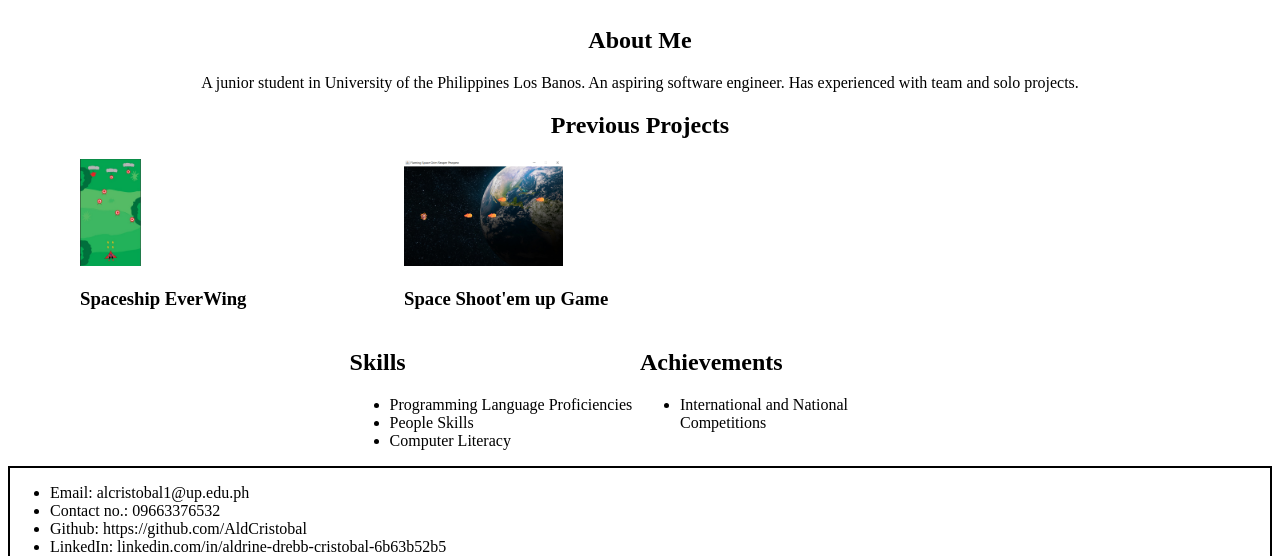
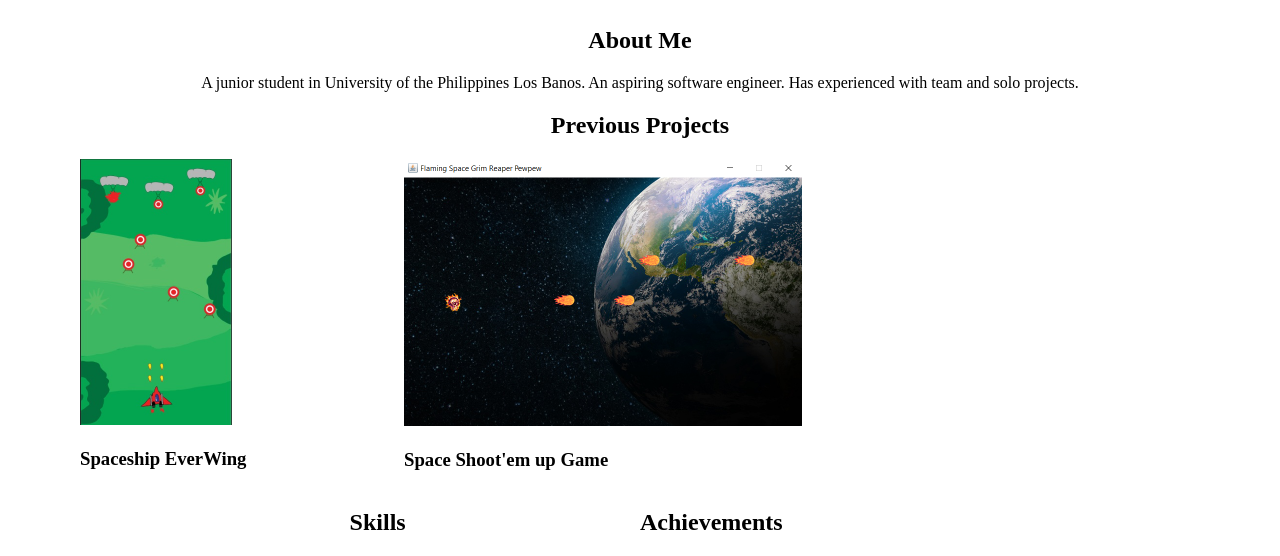
Before and after one commit to AldCristobal/AldCristobal.github.io, a plain HTML site: page index.html in a window 1280 px wide. Shown: the part 374-930 px from the top of the page. Drawn offline with Linux system fonts and the light colour scheme.

Commit message:
adjust Previous Projects images and Footer links

```diff
--- a/index.html
+++ b/index.html
@@ -47,11 +47,11 @@
             <h2>Previous Projects</h2>
             <div class="flex-container-projsub">
                 <div class="flex-item-proj">
-                    <img src="/assets/game2_screenshot.jpg" height="20%" width="20%">
+                    <img src="/assets/game2_screenshot.jpg" height="50%" width="50%">
                     <h3>Spaceship EverWing</h3>
                 </div>
                 <div class="flex-item-proj">
-                    <img src="/assets/game_screenshot.webp" height="20%" width="20%">
+                    <img src="/assets/game_screenshot.webp" height="50%" width="50%">
                     <h3>Space Shoot'em up Game</h3>
                 </div>
             </div>
@@ -83,9 +83,9 @@
             <div class="flex-item-footer" style="flex: 3;">
                 <ul>
                     <li>Email: alcristobal1@up.edu.ph</li>
-                    <li>Contact no.: 09663376532</li>
-                    <li>Github: https://github.com/AldCristobal</li>
-                    <li>LinkedIn: linkedin.com/in/aldrine-drebb-cristobal-6b63b52b5</li>
+                    <li>Contact no.: +639663376532</li>
+                    <li>Github: <a href="https://github.com/AldCristobal">https://github.com/AldCristobal</a></li>
+                    <li>LinkedIn: <a href="https://linkedin.com/in/aldrine-drebb-cristobal-6b63b52b5">https://linkedin.com/in/aldrine-drebb-cristobal-6b63b52b5</a></li>
                 </ul>
                 <a href="#banner">Back to top</a>
             </div>
--- a/style.css
+++ b/style.css
@@ -72,6 +72,7 @@
 
 .flex-item-proj {
     border-style: none;
+    justify-content: center;
     align-items: center;
     padding-left: 10px;
     padding-right: 10px;
```
